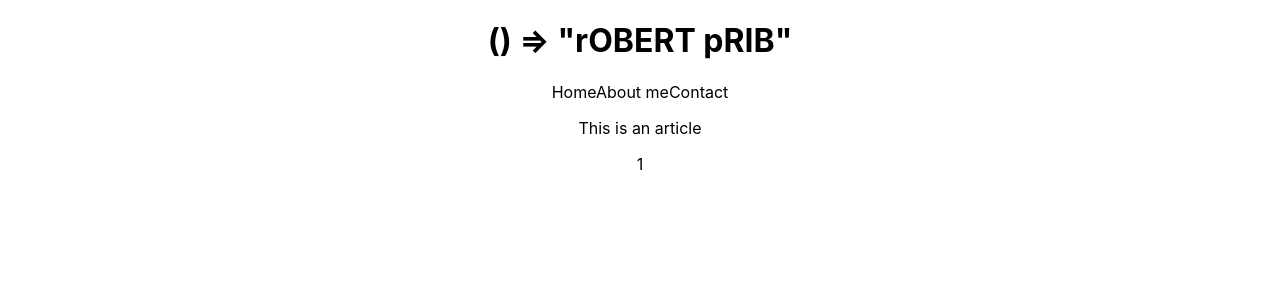
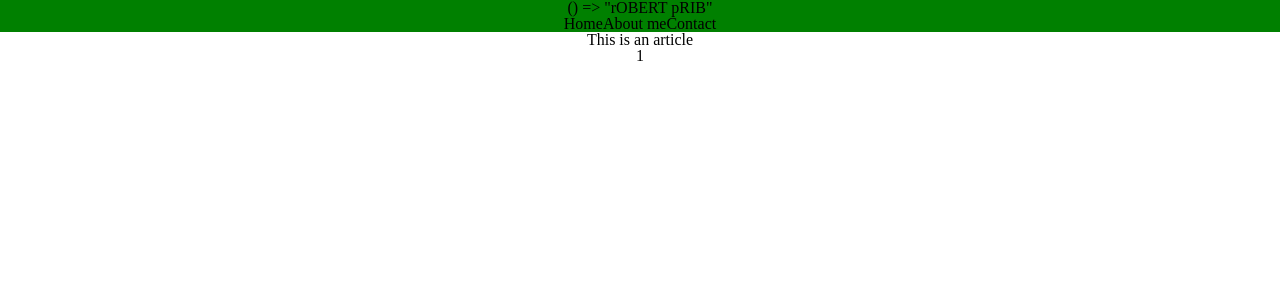
Before and after one commit to Whassup/blog, a React (Create React App) app: page /blog/article/1 in a window 1280 px wide. Shown: the top 300 px of the page. Built offline with nearby package versions, Linux system fonts and the light colour scheme.

Commit message:
setup reset styles

```diff
--- a/package.json
+++ b/package.json
@@ -50,6 +50,7 @@
     ]
   },
   "devDependencies": {
-    "@types/react-router-dom": "^5.1.7"
+    "@types/react-router-dom": "^5.1.7",
+    "@types/styled-components": "^5.1.9"
   }
 }
--- a/src/Header/Header.tsx
+++ b/src/Header/Header.tsx
@@ -1,12 +1,18 @@
+import styled from "styled-components"
+
+const Wrapper = styled.header`
+    background: green;
+`
+
 export const Header = () => {
     return (
-        <header>
+        <Wrapper>
             <h1>() =&gt; "rOBERT pRIB"</h1>
             <nav>
                 <a>Home</a>
                 <a>About me</a>
                 <a>Contact</a>
             </nav>
-        </header>
+        </Wrapper>
     )
 }
--- a/src/index.css
+++ b/src/index.css
@@ -1,13 +1,48 @@
+/* http://meyerweb.com/eric/tools/css/reset/
+   v2.0 | 20110126
+   License: none (public domain)
+*/
+
+html, body, div, span, applet, object, iframe,
+h1, h2, h3, h4, h5, h6, p, blockquote, pre,
+a, abbr, acronym, address, big, cite, code,
+del, dfn, em, img, ins, kbd, q, s, samp,
+small, strike, strong, sub, sup, tt, var,
+b, u, i, center,
+dl, dt, dd, ol, ul, li,
+fieldset, form, label, legend,
+table, caption, tbody, tfoot, thead, tr, th, td,
+article, aside, canvas, details, embed,
+figure, figcaption, footer, header, hgroup,
+menu, nav, output, ruby, section, summary,
+time, mark, audio, video {
+	margin: 0;
+	padding: 0;
+	border: 0;
+	font-size: 100%;
+	font: inherit;
+	vertical-align: baseline;
+}
+/* HTML5 display-role reset for older browsers */
+article, aside, details, figcaption, figure,
+footer, header, hgroup, menu, nav, section {
+	display: block;
+}
 body {
-  margin: 0;
-  font-family: -apple-system, BlinkMacSystemFont, 'Segoe UI', 'Roboto', 'Oxygen',
-    'Ubuntu', 'Cantarell', 'Fira Sans', 'Droid Sans', 'Helvetica Neue',
-    sans-serif;
-  -webkit-font-smoothing: antialiased;
-  -moz-osx-font-smoothing: grayscale;
+	line-height: 1;
 }
-
-code {
-  font-family: source-code-pro, Menlo, Monaco, Consolas, 'Courier New',
-    monospace;
+ol, ul {
+	list-style: none;
 }
+blockquote, q {
+	quotes: none;
+}
+blockquote:before, blockquote:after,
+q:before, q:after {
+	content: '';
+	content: none;
+}
+table {
+	border-collapse: collapse;
+	border-spacing: 0;
+}
```
Also changed, not shown: 1 other file (tests, documents, lock files or other folders).
